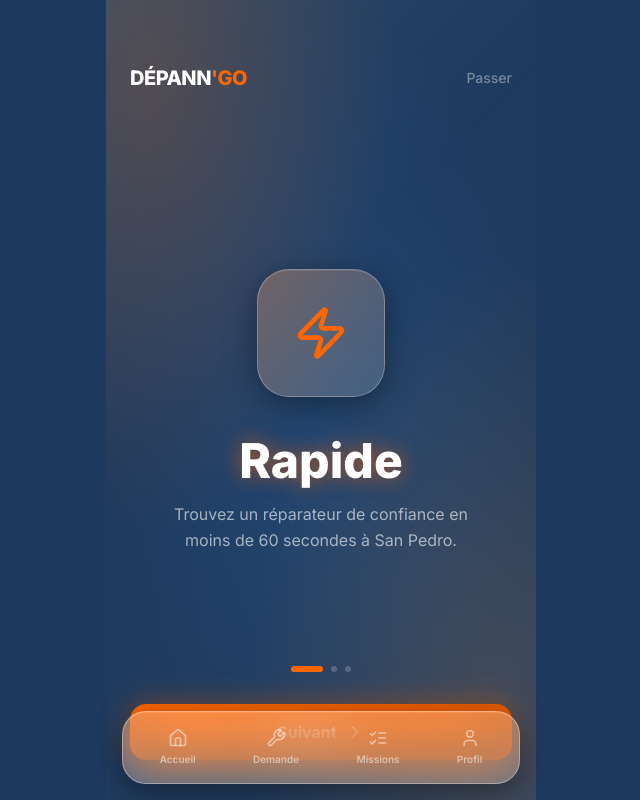
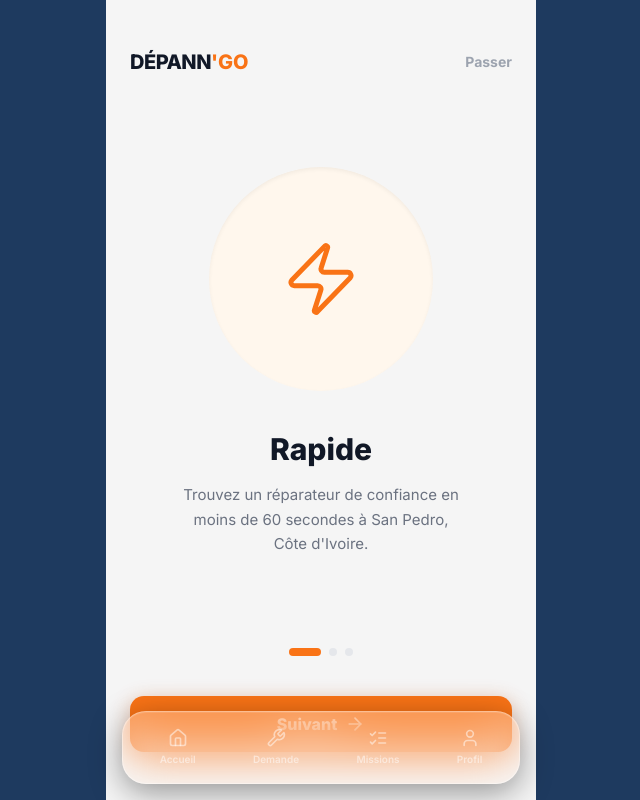
Before and after one commit to ridwangouet747-ai/depanngo-owner, a React (Vite) app: page /app/onboarding in a window 1280 px wide. Shown: the whole page, without its empty margins (319-959 px from the left). Built offline with nearby package versions, Linux system fonts and the light colour scheme; the HTML template or start-up script is replaced by a standard one.

Commit message:
redesign: Onboarding 3 slides style clair orange

```diff
--- a/src/app-mobile/pages/Onboarding.tsx
+++ b/src/app-mobile/pages/Onboarding.tsx
@@ -1,111 +1,129 @@
 import { useState } from "react";
 import { useNavigate } from "react-router-dom";
+import { Zap, ShieldCheck, Lock, ArrowRight } from "lucide-react";
 import { motion, AnimatePresence } from "framer-motion";
-import { ChevronRight, Zap, Shield, Star } from "lucide-react";
 
 const SLIDES = [
   {
     icon: Zap,
-    color: "#FF6600",
     title: "Rapide",
-    subtitle: "Trouvez un réparateur de confiance en moins de 60 secondes à San Pedro.",
-    bg: "from-orange-500/20 to-transparent",
+    description:
+      "Trouvez un réparateur de confiance en moins de 60 secondes à San Pedro, Côte d'Ivoire.",
   },
   {
-    icon: Shield,
-    color: "#3B82F6",
+    icon: ShieldCheck,
     title: "Fiable",
-    subtitle: "Réparateurs vérifiés, notés par la communauté, avec un Trust Score transparent.",
-    bg: "from-blue-500/20 to-transparent",
+    description:
+      "Réparateurs vérifiés, notés par la communauté avec un Trust Score transparent de 0 à 100.",
   },
   {
-    icon: Star,
-    color: "#F59E0B",
+    icon: Lock,
     title: "Sécurisé",
-    subtitle: "Acompte protégé, paiement Wave / Orange Money / MTN MoMo, support 24/7.",
-    bg: "from-amber-500/20 to-transparent",
+    description:
+      "Acompte protégé, paiement Wave, Orange Money ou MTN MoMo. Remboursement garanti.",
   },
 ];
 
 export default function Onboarding() {
-  const [step, setStep] = useState(0);
+  const [current, setCurrent] = useState(0);
   const navigate = useNavigate();
-  const slide = SLIDES[step];
-  const isLast = step === SLIDES.length - 1;
-  const Icon = slide.icon;
+  const isLast = current === SLIDES.length - 1;
 
-  function next() {
-    if (isLast) {
+  function handleNext() {
+    if (!isLast) {
+      setCurrent(current + 1);
+    } else {
       localStorage.setItem("dg-onboarding-done", "1");
       navigate("/app/auth");
-    } else {
-      setStep(step + 1);
     }
   }
 
+  function handleSkip() {
+    localStorage.setItem("dg-onboarding-done", "1");
+    navigate("/app/auth");
+  }
+
+  const slide = SLIDES[current];
+  const Icon = slide.icon;
+
   return (
-    <div className="app-bg min-h-screen flex flex-col px-6 pt-16 pb-10 max-w-[430px] mx-auto">
-      {/* Skip */}
-      <div className="flex justify-between items-center mb-16">
-        <span className="text-white font-black text-xl tracking-tight">
-          DÉPANN<span className="text-brand-primary">'GO</span>
-        </span>
+    <div className="min-h-screen w-full bg-[#F5F5F5] flex flex-col max-w-[430px] mx-auto overflow-hidden">
+
+      {/* Header */}
+      <header className="flex justify-between items-center px-6 pt-12">
+        <div className="flex items-center">
+          <span className="text-xl font-black tracking-tight text-gray-900">DÉPANN</span>
+          <span className="text-xl font-black text-orange-500">'GO</span>
+        </div>
         <button
-          onClick={() => navigate("/app/auth")}
-          className="text-white/40 text-sm font-medium"
+          onClick={handleSkip}
+          className="text-gray-400 font-bold text-sm"
         >
           Passer
         </button>
-      </div>
+      </header>
 
-      {/* Content */}
-      <div className="flex-1 flex flex-col items-center justify-center">
+      {/* Slide */}
+      <div className="flex-1 flex flex-col items-center justify-center px-8 text-center">
         <AnimatePresence mode="wait">
           <motion.div
-            key={step}
-            initial={{ opacity: 0, y: 30 }}
-            animate={{ opacity: 1, y: 0 }}
-            exit={{ opacity: 0, y: -30 }}
-            transition={{ duration: 0.3 }}
-            className="flex flex-col items-center text-center"
+            key={current}
+            initial={{ opacity: 0, x: 40 }}
+            animate={{ opacity: 1, x: 0 }}
+            exit={{ opacity: 0, x: -40 }}
+            transition={{ duration: 0.3, ease: "easeOut" }}
+            className="flex flex-col items-center"
           >
-            {/* Icon */}
-            <div className={`w-32 h-32 rounded-4xl bg-gradient-to-br ${slide.bg} glass flex items-center justify-center mb-10 shadow-glass`}>
-              <Icon size={56} style={{ color: slide.color }} />
+            {/* Illustration */}
+            <div className="w-56 h-56 bg-orange-50 rounded-full flex items-center justify-center mb-10 shadow-inner">
+              <Icon
+                size={80}
+                className="text-orange-500"
+                strokeWidth={1.5}
+              />
             </div>
 
-            <h1 className="text-5xl font-black text-white mb-4 glow-text">
+            {/* Titre */}
+            <h1 className="text-3xl font-black text-gray-900 mb-4">
               {slide.title}
             </h1>
-            <p className="text-white/60 text-base leading-relaxed max-w-xs">
-              {slide.subtitle}
+
+            {/* Description */}
+            <p className="text-[15px] text-gray-500 leading-relaxed max-w-[280px]">
+              {slide.description}
             </p>
           </motion.div>
         </AnimatePresence>
       </div>
 
-      {/* Dots */}
-      <div className="flex items-center justify-center gap-2 mb-8">
-        {SLIDES.map((_, i) => (
-          <button
-            key={i}
-            onClick={() => setStep(i)}
-            className={`h-1.5 rounded-full transition-all duration-300 ${
-              i === step ? "w-8 bg-brand-primary" : "w-1.5 bg-white/20"
-            }`}
-          />
-        ))}
+      {/* Bottom */}
+      <div className="px-6 pb-12 flex flex-col items-center">
+
+        {/* Points de navigation */}
+        <div className="flex gap-2 mb-10">
+          {SLIDES.map((_, i) => (
+            <button
+              key={i}
+              onClick={() => setCurrent(i)}
+              className={`h-2 rounded-full transition-all duration-300 ${
+                i === current
+                  ? "w-8 bg-orange-500"
+                  : "w-2 bg-gray-200"
+              }`}
+            />
+          ))}
+        </div>
+
+        {/* Bouton principal */}
+        <button
+          onClick={handleNext}
+          className="w-full h-14 bg-orange-500 text-white font-black rounded-[14px] flex items-center justify-center gap-2 active:scale-95 transition-transform text-base"
+          style={{ boxShadow: "0 4px 20px rgba(232,89,12,0.3)" }}
+        >
+          {isLast ? "Trouver un réparateur" : "Suivant"}
+          {!isLast && <ArrowRight size={20} />}
+        </button>
       </div>
-
-      {/* CTA */}
-      <motion.button
-        whileTap={{ scale: 0.97 }}
-        onClick={next}
-        className="btn-primary w-full flex items-center justify-center gap-2 text-base"
-      >
-        {isLast ? "Trouver un réparateur" : "Suivant"}
-        <ChevronRight size={20} />
-      </motion.button>
     </div>
   );
 }
```
